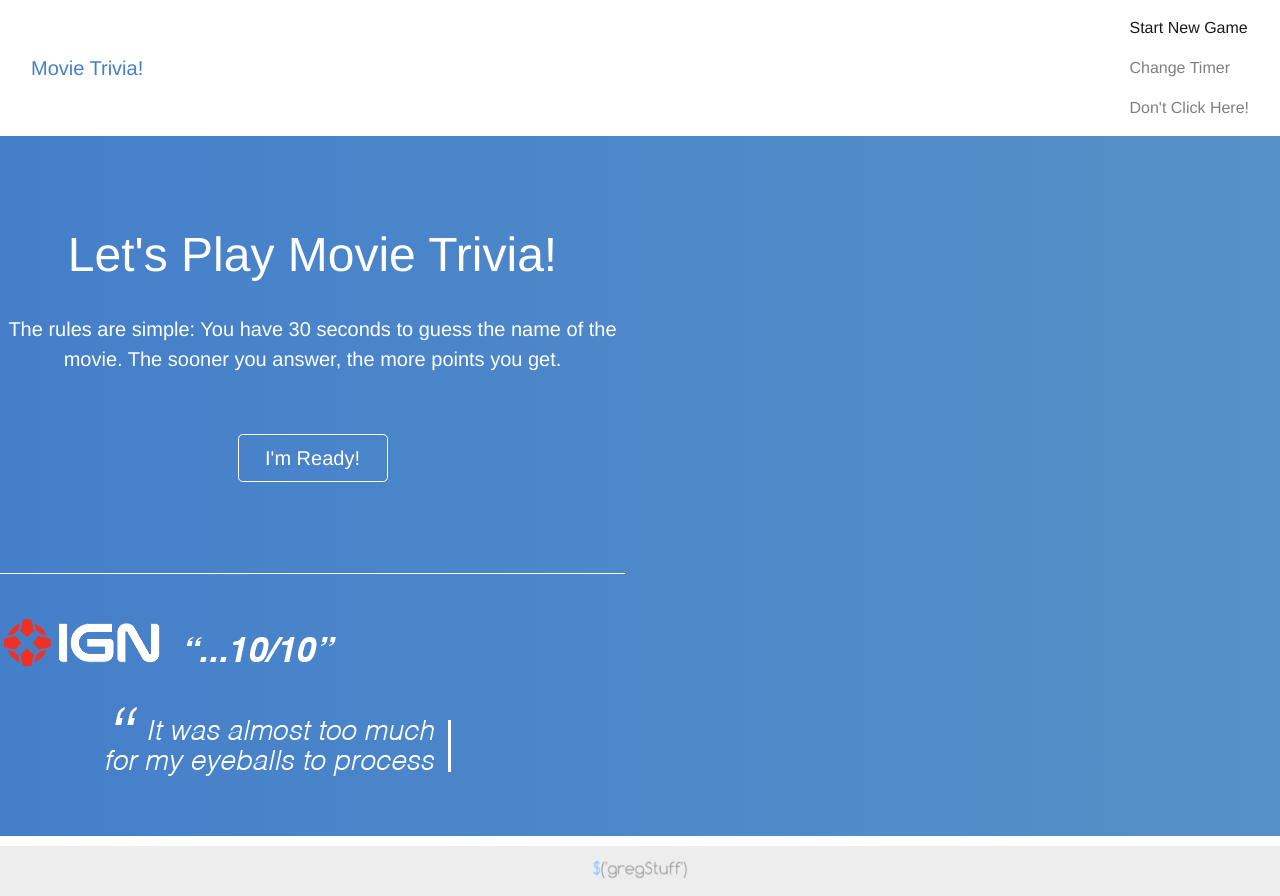
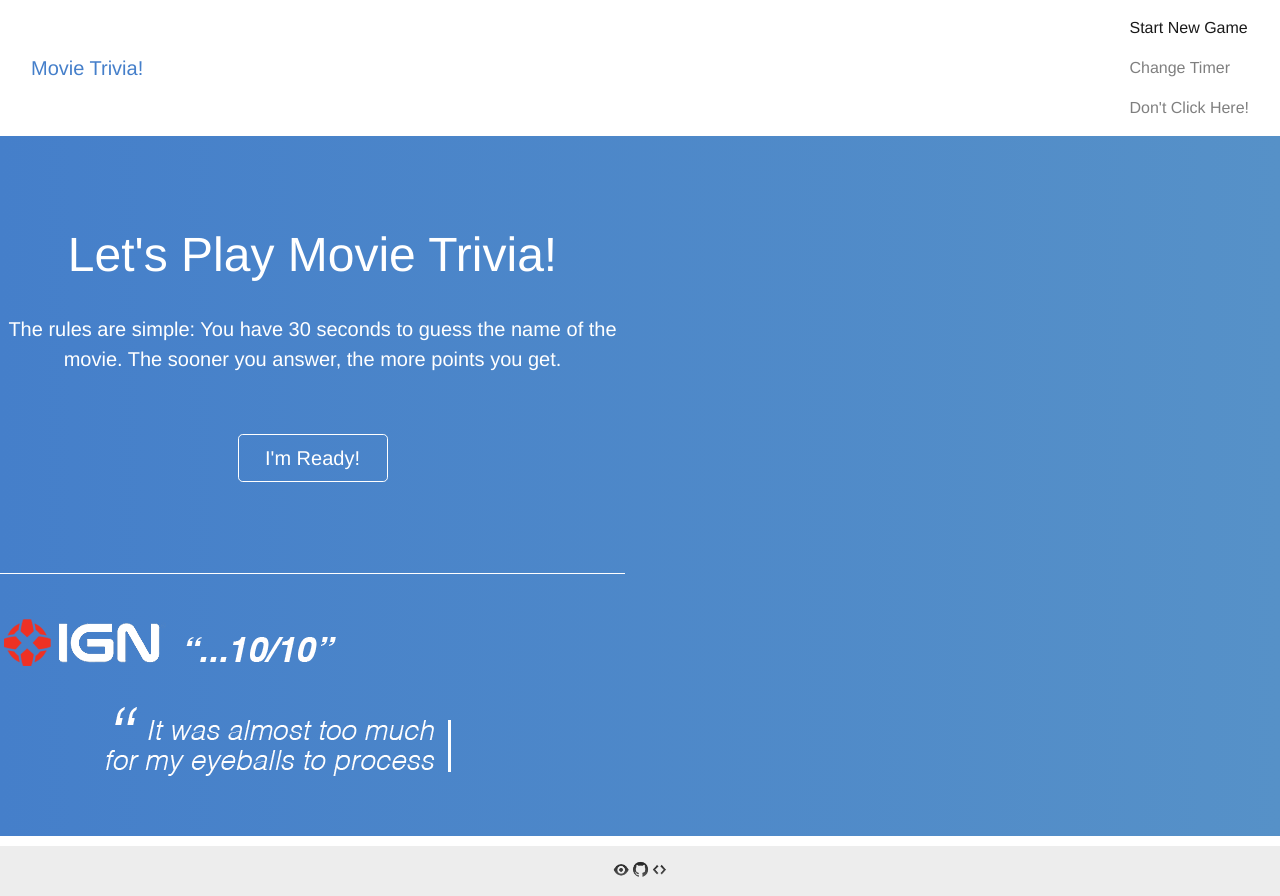
Before and after one commit to gregbrunk/Movie-Trivia, a plain HTML site: page index.html in a window 1280 px wide. Drawn offline with nearby package versions, Linux system fonts and the light colour scheme.

Commit message:
removes misc assets, updates github icon,

```diff
--- a/index.html
+++ b/index.html
@@ -144,7 +144,7 @@
 	<!-- Footer -->
 	<footer class="footer">
       <div class="container">
-        <a href="https://github.com/gregbrunk"><img src="images/logo.png" height="20px"></img></a>
+        <a href="https://github.com/gregbrunk"><img src="images/github.png" height="20px"></img></a>
       </div>
     </footer>
 
```
Also changed, not shown: Wireframes/Round Finish.jpg (deleted), Wireframes/Round In Progress.jpg (deleted), Wireframes/Round Start.jpg (deleted), images/github.png (added), images/screenshot.jpg (added), 2 other files.
